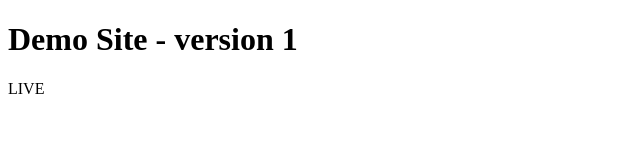
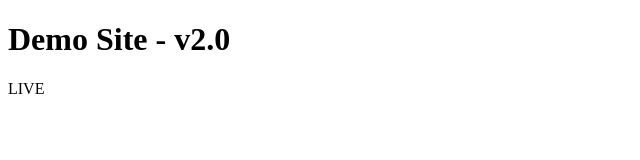
Before and after one commit to SandyCode1/college, a plain HTML site: page index.html in a window 1280 px wide. Shown: the whole page, without its empty margins (0-640 px from the left). Drawn offline with Linux system fonts and the light colour scheme.

Commit message:
Update index.html

```diff
--- a/index.html
+++ b/index.html
@@ -2,7 +2,7 @@
 <html>
   <head><meta charset="utf-8"><title>Demo Site</title></head>
   <body>
-    <h1>Demo Site - version 1</h1>
+    <h1>Demo Site - v2.0</h1>
     <p id="status">LIVE</p>
   </body>
 </html>
```
